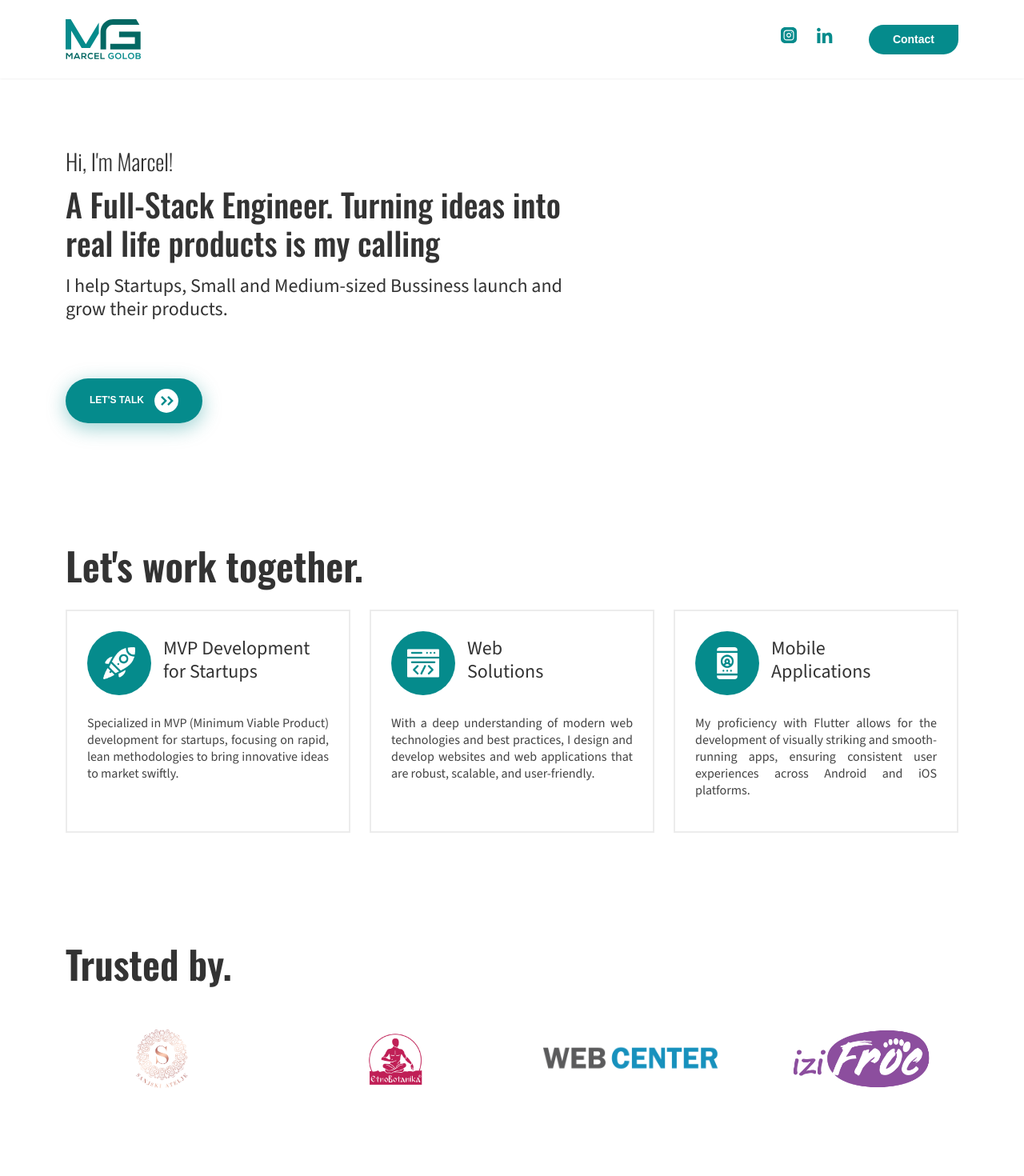
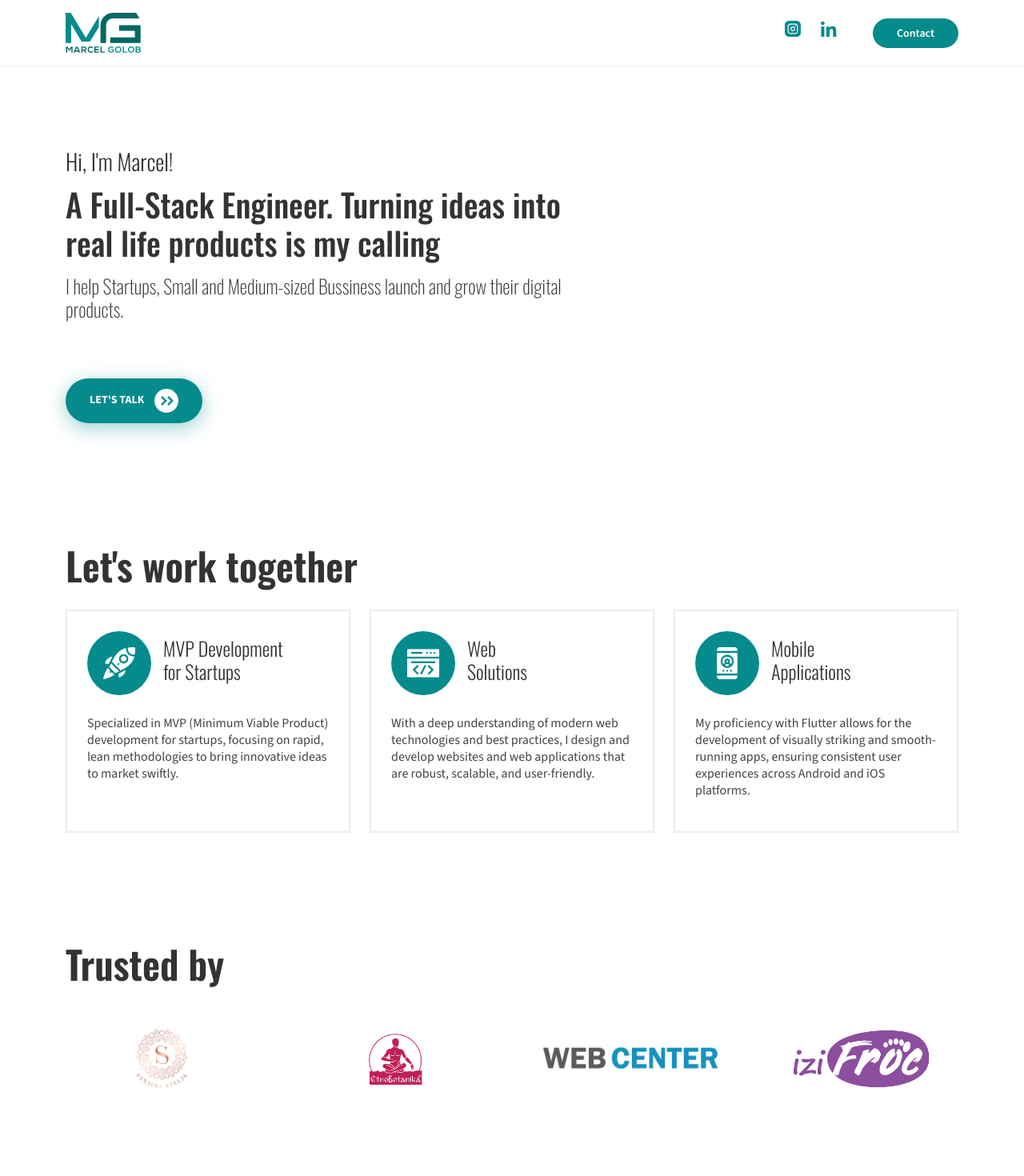
Before and after one commit to mgolob94/maarcelgolob.com, a Next.js app: page / in a window 1280 px wide. Shown: the top 1470 px of the page at 80% size. Built offline with nearby package versions, Linux system fonts and the light colour scheme.

Commit message:
small changes

```diff
--- a/components/expertise.js
+++ b/components/expertise.js
@@ -6,7 +6,7 @@ export default function Expertise() {
       <div className="container">
         <div className="row">
           <div className="col-12 mb-3">
-            <h2 className="mainTitle">Let's work together.</h2>
+            <h2 className="mainTitle">Let's work together</h2>
           </div>
           <div className="col-lg-4 mb-3">
             <div className="box-grey">
--- a/components/header.js
+++ b/components/header.js
@@ -14,7 +14,7 @@ export default function Header() {
     <>
       <header className={styles.siteHeader}>
         <div
-          className={`container d-flex justify-content-between align-items-center py-4 ${styles.header}`}
+          className={`container d-flex justify-content-between align-items-center py-3 ${styles.header}`}
         >
           <Link href="/">
             <Image
--- a/components/hero.js
+++ b/components/hero.js
@@ -33,7 +33,7 @@ export default function Hero() {
                   Turning ideas into real life products is my calling</h1>
 
                   <h3>
-                  I help Startups, Small and Medium-sized Bussiness launch and grow their products.</h3>
+                  I help Startups, Small and Medium-sized Bussiness launch and grow their digital products.</h3>
                 </div>
               </div>
               <div className="">
--- a/components/logoSlider.js
+++ b/components/logoSlider.js
@@ -22,7 +22,7 @@ const LogoSlider = () => {
   return (
     <section className="section">
       <div className="container">
-        <h2 className="mainTitle mb-5">Trusted by.</h2>
+        <h2 className="mainTitle mb-5">Trusted by</h2>
         <Swiper
       modules={[Navigation, Pagination, Scrollbar, A11y, Autoplay ]}
       spaceBetween={50}
--- a/styles/Cta.module.css
+++ b/styles/Cta.module.css
@@ -35,7 +35,6 @@
   color: #058b8c !important;
   text-decoration: none;
   font-weight: bold;
-  font-family: "Montserrat", sans-serif;
   font-size: 12px;
   line-height: 15px;
 }
--- a/styles/Header.module.css
+++ b/styles/Header.module.css
@@ -3,7 +3,6 @@
 }
 
 .siteHeader {
-  /* background: linear-gradient(90deg, #000000 2.5%, #5e5e5e 98.61%); */
   box-shadow: 0 0 3px 0 rgba(0, 0, 0, 0.1);
   padding: 0;
   position: fixed;
@@ -36,7 +35,6 @@
 
 #primaryMenu li a {
   font-weight: 500;
-  font-family: "Montserrat", sans-serif;
   font-size: 16px;
   line-height: 20px;
   color: #000;
@@ -61,8 +59,6 @@
   text-decoration: none;
   padding: 10px 30px;
   border-radius: 50px;
-  border-top-right-radius: 0;
-  font-family: "Montserrat", sans-serif;
   font-style: normal;
   font-weight: 600;
   font-size: 14px;
@@ -108,7 +104,6 @@
     padding: 25px 55px;
     border-radius: 50px;
     border-top-right-radius: 0;
-    font-family: Montserrat,sans-serif;
     font-style: normal;
     font-weight: 600;
     font-size: 22px;
--- a/styles/Hero.module.css
+++ b/styles/Hero.module.css
@@ -7,8 +7,7 @@
   color: #fff !important;
   text-decoration: none;
   font-weight: bold;
-  font-family: "Montserrat", sans-serif;
-  font-size: 12px;
+  font-size: 14px;
   line-height: 15px;
 }
 
--- a/styles/Home.module.css
+++ b/styles/Home.module.css
@@ -11,7 +11,6 @@
   max-width: var(--max-width);
   width: 100%;
   z-index: 2;
-  font-family: var(--font-mono);
 }
 
 .description a {
@@ -32,7 +31,6 @@
 
 .code {
   font-weight: 700;
-  font-family: var(--font-mono);
 }
 
 .grid {
--- a/styles/globals.css
+++ b/styles/globals.css
@@ -87,6 +87,7 @@ body {
 
 body {
   background: #fff;
+  font-family: "Source Sans 3", sans-serif;
 }
 
 a {
@@ -111,7 +112,8 @@ h1,h2 {
 }
 
 h3 {
-  font-family: "Source Sans 3", sans-serif;
+  font-family: "Oswald", sans-serif;
+  font-weight: 300;
 }
 
 h3 {
@@ -128,7 +130,7 @@ p {
   color: #434343;
   line-height: normal;
   font-family: "Source Sans 3", sans-serif;
-  text-align: justify;
+  font-weight: 100;
 }
 
 a:hover,
```
